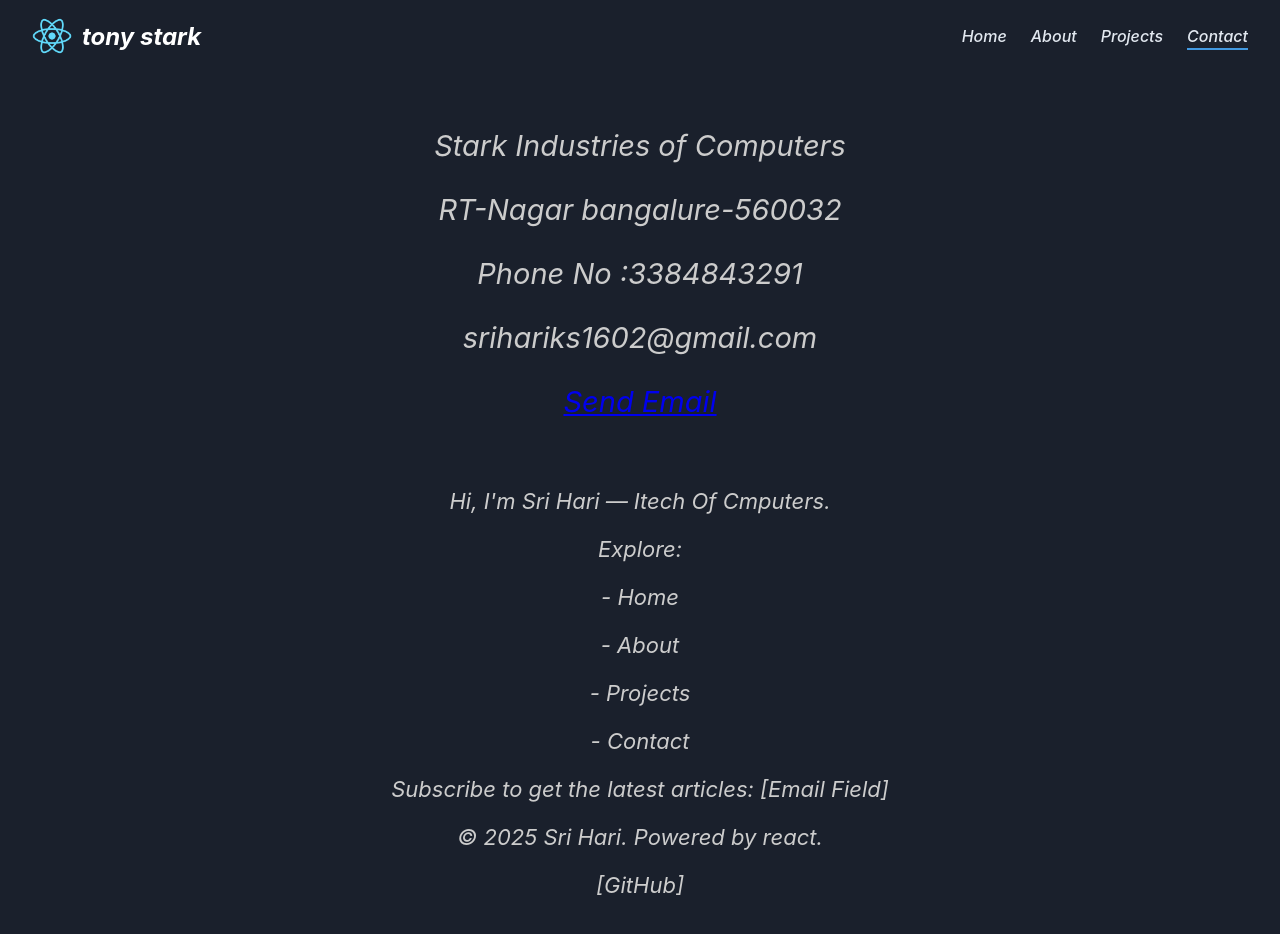
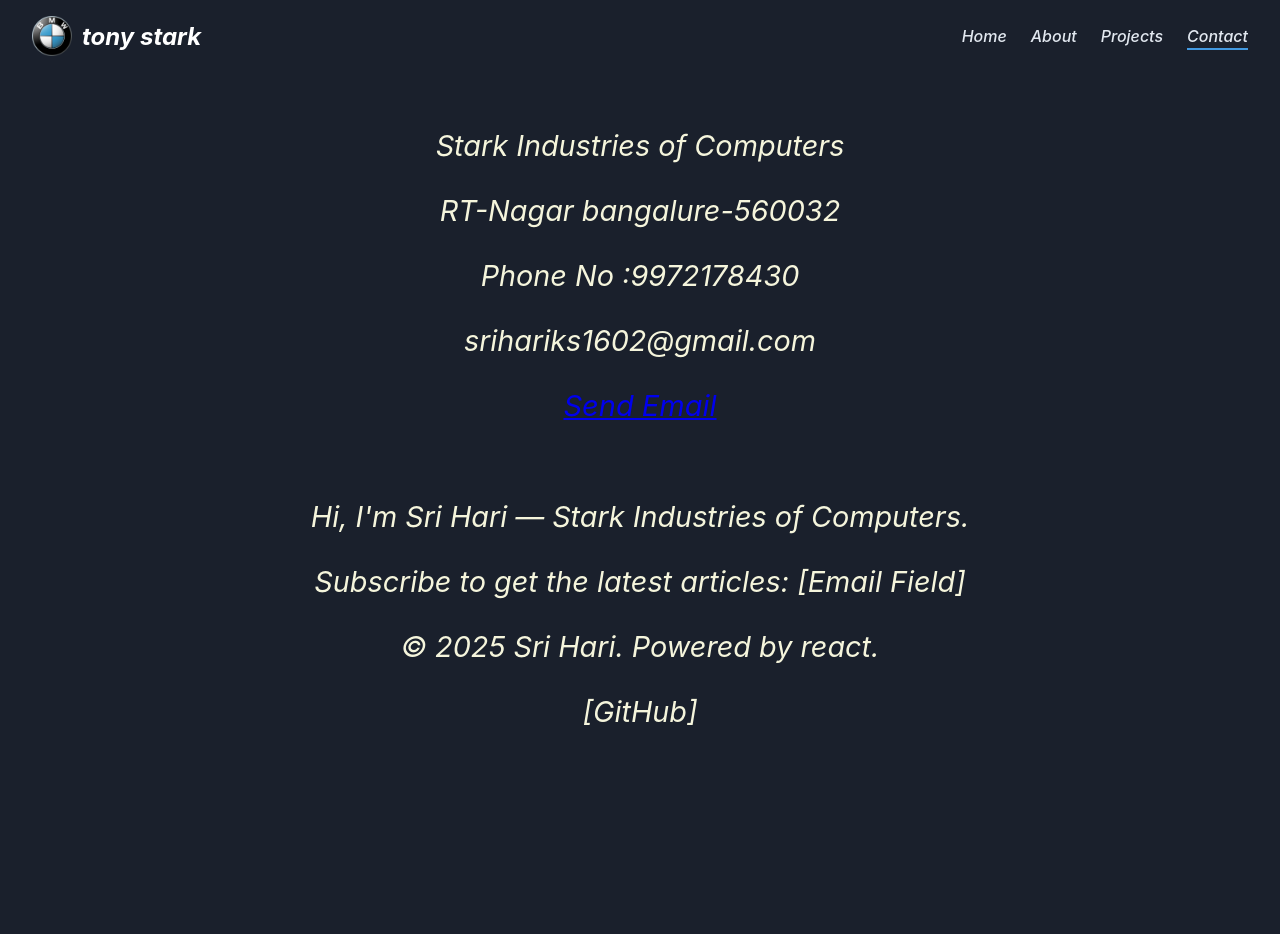
Before and after one commit to hari123-dot/Portfolio, a React (Create React App) app: page /Contact in a window 1280 px wide. Shown: the top 934 px of the page. After the commit the page ends 800 px from the top, so only its background shows below. Built offline with nearby package versions, Linux system fonts and the light colour scheme.

Commit message:
changes updated

```diff
--- a/src/App.jsx
+++ b/src/App.jsx
@@ -6,7 +6,7 @@ import Home from "./Pages/Home";
 import About from './Pages/About';
 import Project from './Pages/Project';
 import Contact from './Pages/Contact';
-import logo from "./Images/logo512.png";
+import logo from "./Images/bmw_logo_PNG19714.png";
 
 
 function App() {
--- a/src/Pages/About.jsx
+++ b/src/Pages/About.jsx
@@ -2,10 +2,10 @@ import React from "react";
 import "./About.css"; // we'll add styles here
 
 const skills = [
-  { name: "HTML", icon: "🌐", level: 90 },
-  { name: "CSS", icon: "🎨", level: 85 },
-  { name: "JavaScript", icon: "⚙️", level: 80 },
-  { name: "React", icon: "⚛️", level: 75 },
+  { name: "HTML", icon: "🌐", level: 98 },
+  { name: "CSS", icon: "🎨", level: 95 },
+  { name: "JavaScript", icon: "⚙️", level: 90 },
+  { name: "React", icon: "⚛️", level: 85 },
 ];
 
 function Skills() {
--- a/src/Pages/Contact.jsx
+++ b/src/Pages/Contact.jsx
@@ -12,7 +12,7 @@ const Contact = () => {
         <div className="Contact">
           <p> Stark Industries of Computers</p>
             <p>RT-Nagar bangalure-560032</p>
-            <p> Phone No :3384843291</p>
+            <p> Phone No :9972178430</p>
             <p>srihariks1602@gmail.com</p>
             <EmailLink email="srihariks1602@gmail.com" subject="Hello!" body="How are you?"/>
 
--- a/src/Pages/Project.css
+++ b/src/Pages/Project.css
@@ -102,3 +102,40 @@ h2 {
      font-style: italic;
   }
 }
+
+
+h1 {
+  font-size: 2rem;
+  color: beige;
+  margin-bottom: 30px;
+   font-style: italic;
+}
+
+h1 {
+    font-size: 1.8rem;
+     font-style: italic;
+  }
+
+  p {
+  font-size: 2rem;
+  color: beige;
+  margin-bottom: 30px;
+   font-style: italic;
+}
+
+p {
+    font-size: 1.8rem;
+     font-style: italic;
+  }
+
+  h3 {
+  font-size: 2rem;
+  color: beige;
+  margin-bottom: 30px;
+   font-style: italic;
+}
+
+h3 {
+    font-size: 1.8rem;
+     font-style: italic;
+  }
--- a/src/Pages/Project.jsx
+++ b/src/Pages/Project.jsx
@@ -14,7 +14,24 @@ function Projects() {
 
   return (
     <div className="projects-section">
-      <h2>My GitHub Projects</h2>
+      <h1>My GitHub Projects</h1>
+      <h2>BMW</h2>
+      <p>Bayerische Motoren Werke AG, trading as BMW Group (commonly abbreviated to BMW (German pronunciation: sometimes anglicised as Bavarian Motor Works), is a German multinational manufacturer of vehicles and motorcycles headquartered in Munich, Bavaria, Germany. The company was founded in 1916 as a manufacturer of aircraft engines, which it produced from 1917 to 1918 and again from 1933 to 1945, creating engines for aircraft that were used in the Second World War.</p>
+      <p>BMW is headquartered in Munich and produces motor vehicles in Germany, the United Kingdom, the United States, Brazil, Mexico, South Africa, India, China, and previously also in the Netherlands (ceased in 2023). The Quandt family [de] is a long-term shareholder of the company, following investments by the brothers Herbert and Harald Quandt in 1959, saved BMW from bankruptcy, with remaining shares owned by the public.</p>
+      <h1>History</h1>
+      <p>the Otto Flugmaschinenfabrik was founded in 1910 by Gustav Otto in the Kingdom of Bavaria, which was a state of the German Empire. The firm was reorganized on 7 March 1916 into Bayerische Flugzeugwerke AG.</p>
+      <p>This company was then renamed to Bayerische Motoren Werke (BMW) in 1922. However, the name BMW dates back to 1913, when a company using that name was founded by Karl Rapp initially as Rapp Motorenwerke.</p>
+      <p>BMW became an automobile manufacturer in 1928 when it purchased Fahrzeugfabrik Eisenach, which, at the time, built the Austin 7 under licence from Automobilwerk Eisenach, badged as the Dixi.</p>
+      <p>The 1962 introduction of the BMW New Class compact sedans was the beginning of BMW's reputation as a leading manufacturer of sport-oriented cars. Throughout the 1960s, BMW expanded its range by adding coupé and luxury sedan models. The BMW 5 Series mid-size sedan range was introduced in 1972, followed by the BMW 3 Series compact sedans in 1975, the BMW 6 Series luxury coupés in 1976 and the BMW 7 Series large luxury sedans in 1978.</p>
+      <h2>21st century</h2>
+      <p>In January 2021, BMW announced that its sales in 2020 fell by 8.4 percent due to the impact of COVID-19 pandemic restrictions. However, in the fourth quarter of 2020, BMW witnessed a rise of 3.2% in its customers' demands.This recovery was supported by the company's adoption of widely accepted technologies and integration of third-party services such as Apple Pay and on-demand music as well as key partnerships such as its collaboration with Daimler on autonomous driving.</p>
+      <p>On 18 January 2022 BMW announced a BMW 7 Series (G11) special edition simply called "The Final V12", the last BMW series production vehicle to be fitted with a V-12 engine.</p>
+      <p>On 5 October 2023 it was announced that BMW UK CEO Chris Brownridge would succeed Torsten Müller-Ötvös as the CEO of Rolls-Royce starting 1 December 2023, as a result of Müller-Ötvös retiring.</p>
+     <h2>Company name</h2>
+     <p>BMW is an abbreviation for Bayerische Motoren Werke. This name is grammatically incorrect (in German, compound words must not contain spaces), which is why the grammatically correct form of the name, Bayerische Motorenwerke (German pronunciation: [ˈbaɪʁɪʃə moˈtoːʁənˌvɛʁkə] ) has been used in several publications and advertisements in the past. Bayerische Motorenwerke translates into English as Bavarian Motor Works.The suffix AG, short for Aktiengesellschaft, signifies an incorporated entity owned by shareholders, thus akin to "Inc." (US) or PLC, "Public Limited Company" (UK).</p>
+     <h2>Logo</h2>
+     <p>The circular blue and white BMW logo or roundel evolved from the circular Rapp Motorenwerke company logo, which featured a black ring bearing the company name surrounding the company logo, an image of a horse head on a plinth. BMW retained Rapp's black ring inscribed with the company name, but the interior of the ring is quartered blue and white, reminiscent of the coat of arms and flag of Bavaria (which in turn are based on the arms of the historic House of Wittelsbach, which ruled Bavaria for many centuries).</p>
+     <p>A persistent myth claims that the logo is based on the image of an airplane propeller spinning in a blue sky. This myth likely stems from a 1929 BMW advertisement that depicted the logo superimposed on a rotating propeller. However, the logo predates that advertisement by 12 years.</p>
       <div className="projects-grid">
         {repos.map((repo) => (
           <div key={repo.id} className="project-card">
--- a/src/components/Footer.jsx
+++ b/src/components/Footer.jsx
@@ -4,20 +4,14 @@ import "./Footer.css";
 const Footer = () => {
     return (
         <div className="footer">
-         <p> Hi, I'm Sri Hari  — Itech Of Cmputers.</p>
-<p>Explore:</p>
-<p> - Home</p>
-<p>- About</p>
-<p>- Projects</p>
-<p>- Contact</p>
-
+         <p> Hi, I'm Sri Hari  — Stark Industries of Computers.</p>
 <p>Subscribe to get the latest articles: [Email Field]</p>
 
 <p>© 2025 Sri Hari. Powered by react.</p>
   <p>[GitHub]</p>
 
 
-        </div>
+    </div>
     );
 };
 export default Footer;
```
Also changed, not shown: src/Images/bmw_logo_PNG19714.png (added), src/Images/download (5).jpeg (added).
